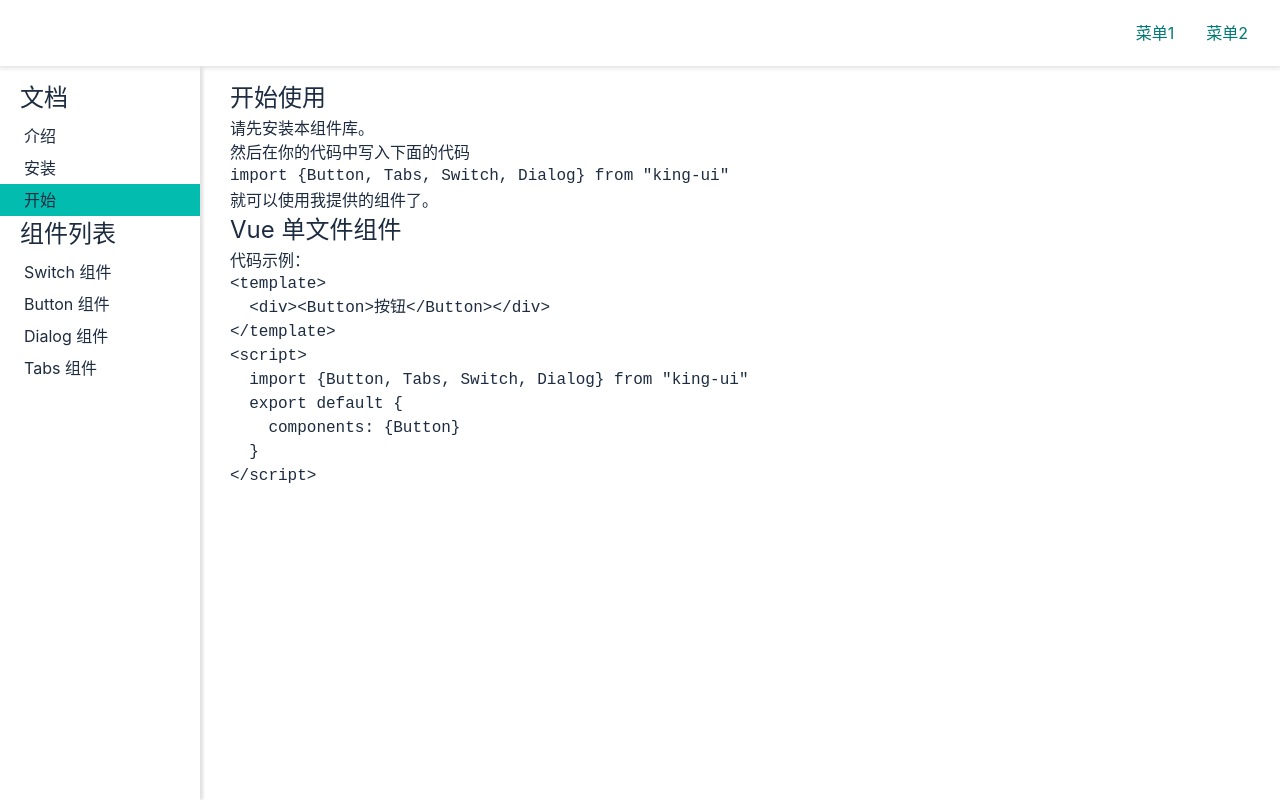
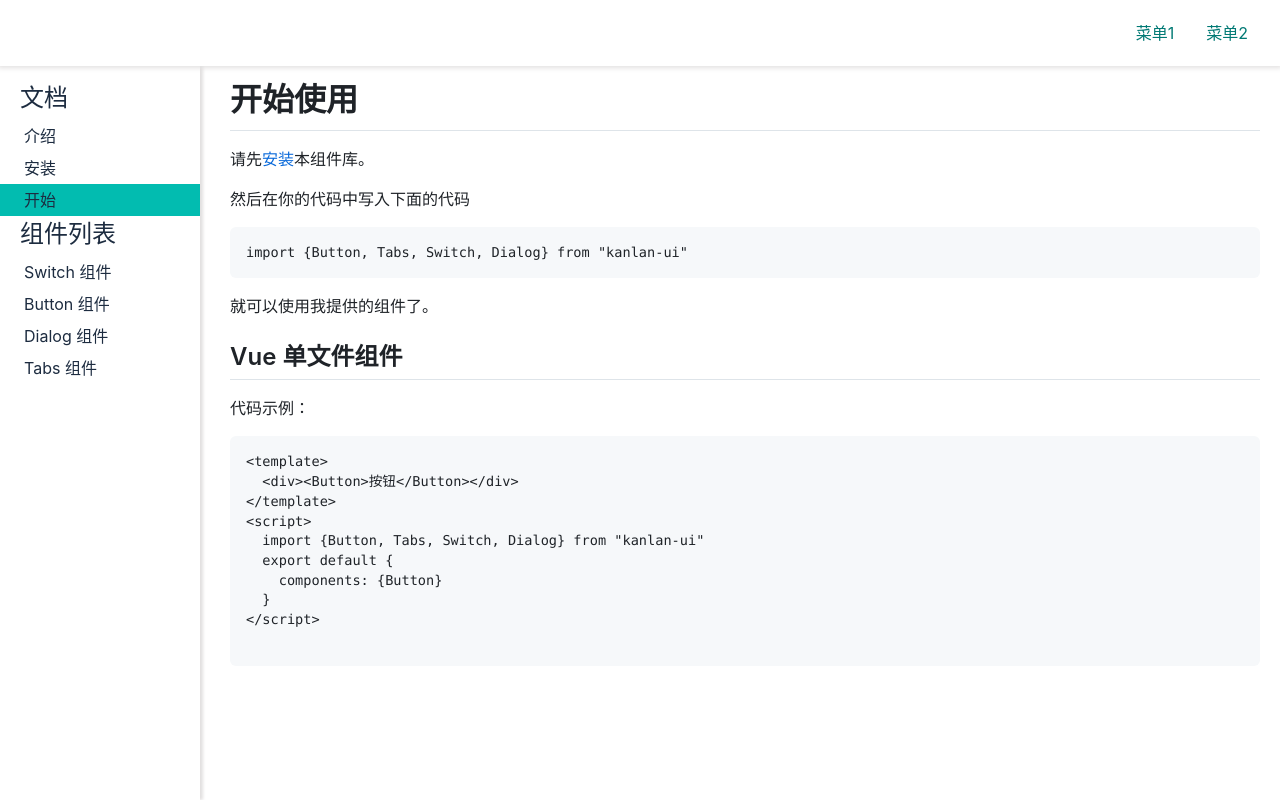
Before and after one commit to BenjaminWu-59/Klan-UI-Source, a Vue app: page /#/doc/get-started in a window 1280 px wide. Built offline with nearby package versions, Linux system fonts and the light colour scheme.

Commit message:
引入 github 样式

```diff
--- a/package.json
+++ b/package.json
@@ -6,12 +6,13 @@
     "build": "vite build"
   },
   "dependencies": {
+    "github-markdown-css": "^4.0.0",
     "vue": "^3.0.0-rc.1",
     "vue-router": "4.0.0-beta.3"
   },
   "devDependencies": {
+    "@vue/compiler-sfc": "^3.0.0-rc.1",
     "sass": "1.26.1",
-    "@vue/compiler-sfc": "^3.0.0-rc.1",
     "vite": "^1.0.0-rc.1"
   }
 }
--- a/src/main.ts
+++ b/src/main.ts
@@ -3,6 +3,7 @@ import './index.scss'
 import { createApp } from 'vue'
 import App from './App.vue'
 import {router} from './router';
+import 'github-markdown-css'
 
 const app = createApp(App)
 app.use(router)
--- a/src/views/GetStarted.vue
+++ b/src/views/GetStarted.vue
@@ -1,12 +1,11 @@
 <template>
-  <article>
+  <article class="markdown-body">
     <h1>
       开始使用
     </h1>
-
     <p>请先<a href="#/doc/install">安装</a>本组件库。</p>
     <p>然后在你的代码中写入下面的代码</p>
-    <pre><code>import {Button, Tabs, Switch, Dialog} from "king-ui"</code></pre>
+    <pre><code>import {Button, Tabs, Switch, Dialog} from "kanlan-ui"</code></pre>
     就可以使用我提供的组件了。
 
     <h2>Vue 单文件组件</h2>
@@ -15,7 +14,7 @@
   &lt;div&gt;&lt;Button&gt;按钮&lt;/Button&gt;&lt;/div&gt;
 &lt;/template&gt;
 &lt;script&gt;
-  import {Button, Tabs, Switch, Dialog} from "king-ui"
+  import {Button, Tabs, Switch, Dialog} from "kanlan-ui"
   export default {
     components: {Button}
   }
--- a/src/views/Install.vue
+++ b/src/views/Install.vue
@@ -1,10 +1,10 @@
 <template>
-  <article>
+  <article class="markdown-body">
     <h1>安装</h1>
     <p>打开终端运行下列命令：</p>
-    <pre><code>npm install king-ui</code></pre>
+    <pre><code>npm install kanlan-ui</code></pre>
     <p>或</p>
-    <pre><code>yarn add king-ui</code></pre>
+    <pre><code>yarn add kanlan-ui</code></pre>
 
     <p>
       下一节：<a href="#/doc/get-started">开始使用</a>
--- a/src/views/Intro.vue
+++ b/src/views/Intro.vue
@@ -1,5 +1,5 @@
 <template>
-  <article>
+  <article class="markdown-body">
     <h1>介绍</h1>
     <p>King UI 是一款基于 Vue 3 和 TypeScript 的 UI 组件库。</p>
     <p>这款组件库其实是我为了总结自己这几年的技术经验而写的，全程亲手编写，尽量不采用第三方库，包括你现在看到的这个官网也几乎都是我自己写的。</p>
```
Also changed, not shown: 1 other file (tests, documents, lock files or other folders).
